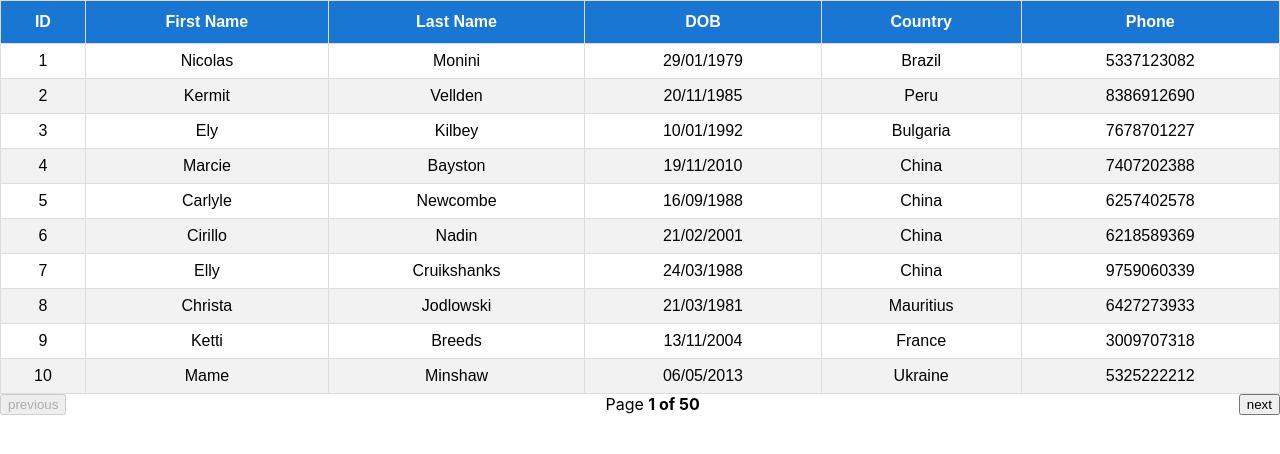
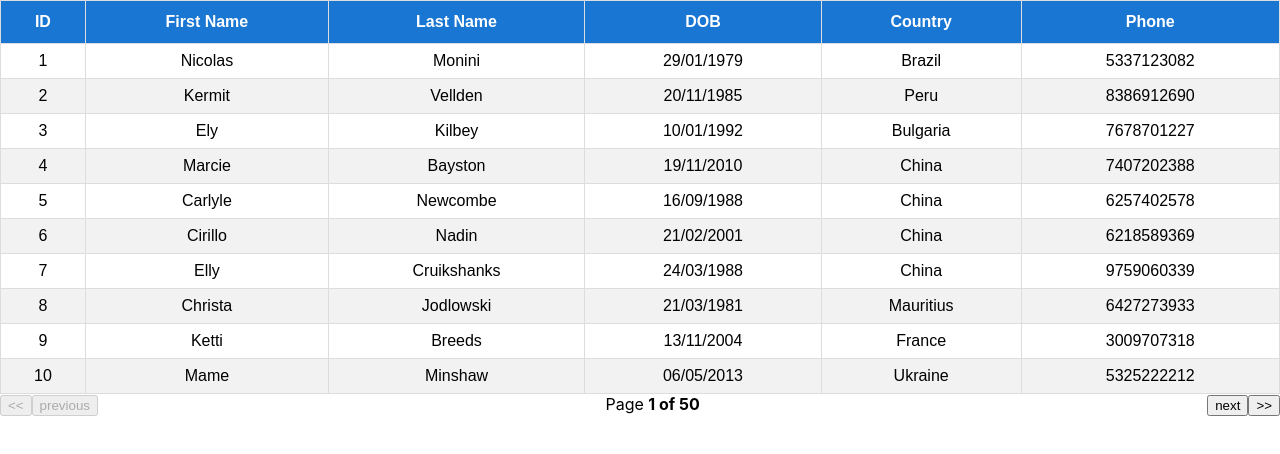
Before and after one commit to hafsahayath/react-table, a React (Create React App) app: page / in a window 1280 px wide. Shown: the top 454 px of the page. Built offline with nearby package versions, Linux system fonts and the light colour scheme.

Commit message:
add jump to first and last page

```diff
--- a/src/components/react-table/PaginatedTable.tsx
+++ b/src/components/react-table/PaginatedTable.tsx
@@ -21,6 +21,8 @@ const PaginatedTable = <T extends object>({
     canPreviousPage,
     pageOptions,
     state,
+    gotoPage,
+    pageCount,
   } = useTable(
     {
       columns,
@@ -30,8 +32,6 @@ const PaginatedTable = <T extends object>({
   );
 
   const { pageIndex } = state;
-
-  // console.log({ pageOptions, pageIndex });
 
   return (
     <>
@@ -67,18 +67,31 @@ const PaginatedTable = <T extends object>({
         </tbody>
       </table>
       <div style={{ display: "flex", justifyContent: "space-between" }}>
+        <div>
+          <button onClick={() => gotoPage(0)} disabled={!canPreviousPage}>
+            {"<<"}
+          </button>
           <button onClick={previousPage} disabled={!canPreviousPage}>
             previous
           </button>
+        </div>
         <span>
           Page{" "}
           <strong>
             {pageIndex + 1} of {pageOptions.length}
           </strong>
         </span>
+        <div>
           <button onClick={nextPage} disabled={!canNextPage}>
             next
           </button>
+          <button
+            onClick={() => gotoPage(pageCount - 1)}
+            disabled={!canNextPage}
+          >
+            {">>"}
+          </button>
+        </div>
       </div>
     </>
   );
```
Lines whose indentation alone changed are shown as unchanged.
